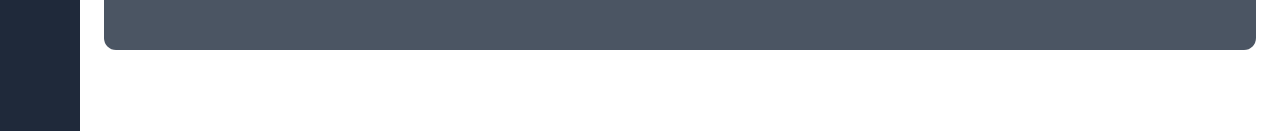
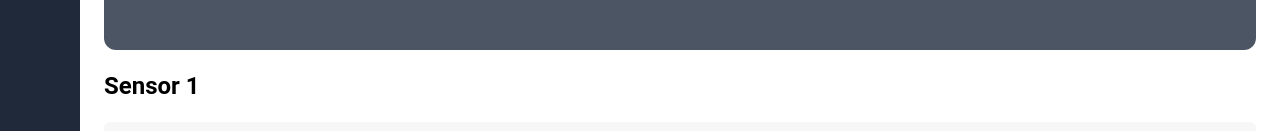
Before and after one commit to shalmanrafli30/agrosmart-system, a Next.js app: page /realtime in a window 1280 px wide. Shown: the part 622-753 px from the top of the page. Built offline with nearby package versions, Linux system fonts and the light colour scheme.

Commit message:
modified

```diff
--- a/src/app/realtime/page.tsx
+++ b/src/app/realtime/page.tsx
@@ -1,4 +1,5 @@
 import type { Metadata } from "next";
+import SensorRealtime from "../Components/sensorRealtime";
 
 export const metadata: Metadata = {
     title: "Realtime",
@@ -8,7 +9,10 @@ export const metadata: Metadata = {
 export default function Realtime() {
     return (
         <div className="p-6">
-            <div className="bg-gray-600 flex-grow-[3] h-[500px] rounded-xl max-w-screen-2xl"></div>
+            <div className="bg-gray-600 flex-grow-[3] h-[500px] rounded-xl max-w-screen-2xl">
+
+            </div>
+            <SensorRealtime suhu={19} humid={30} />
         </div>
     )
 }
```
